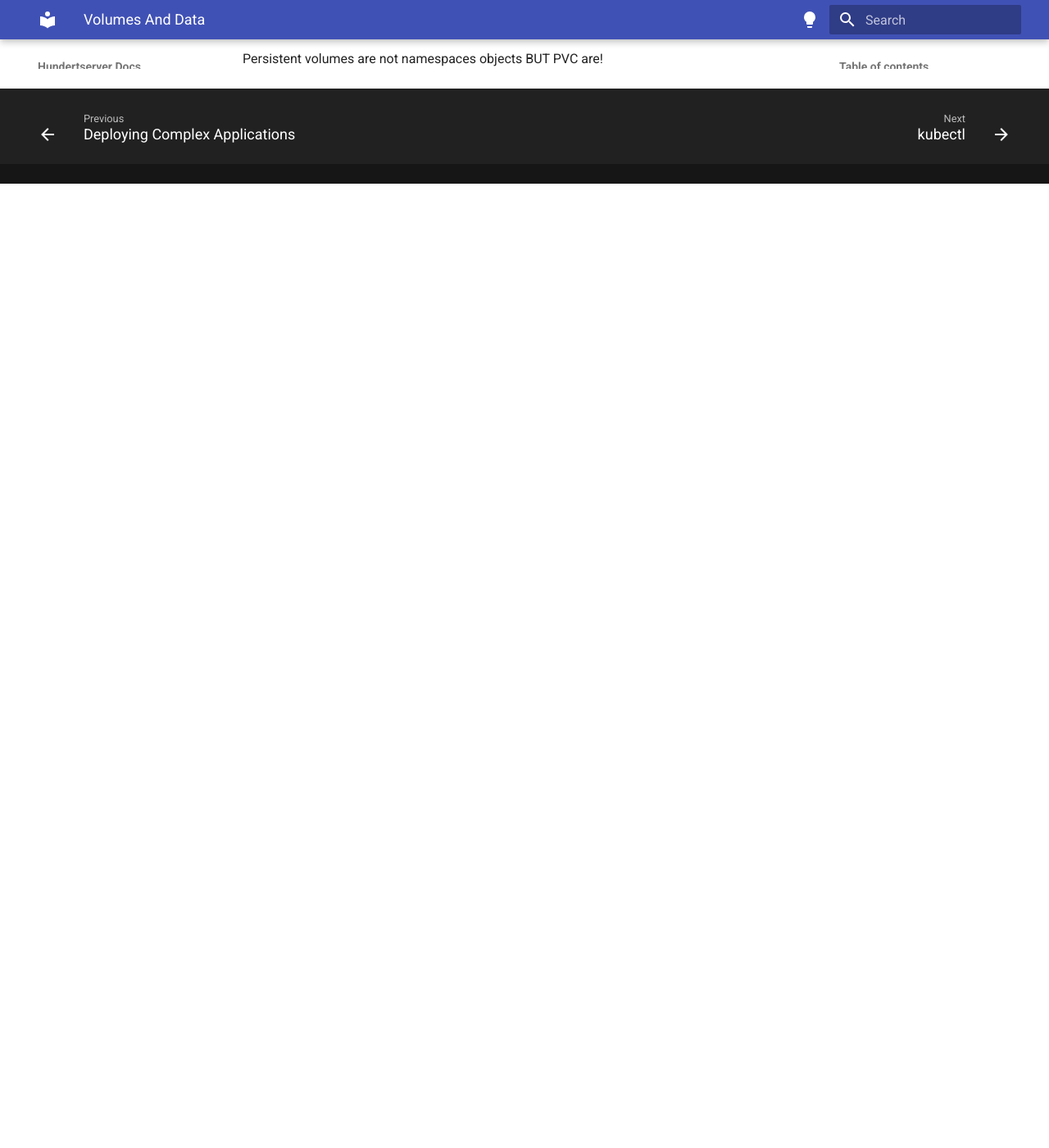
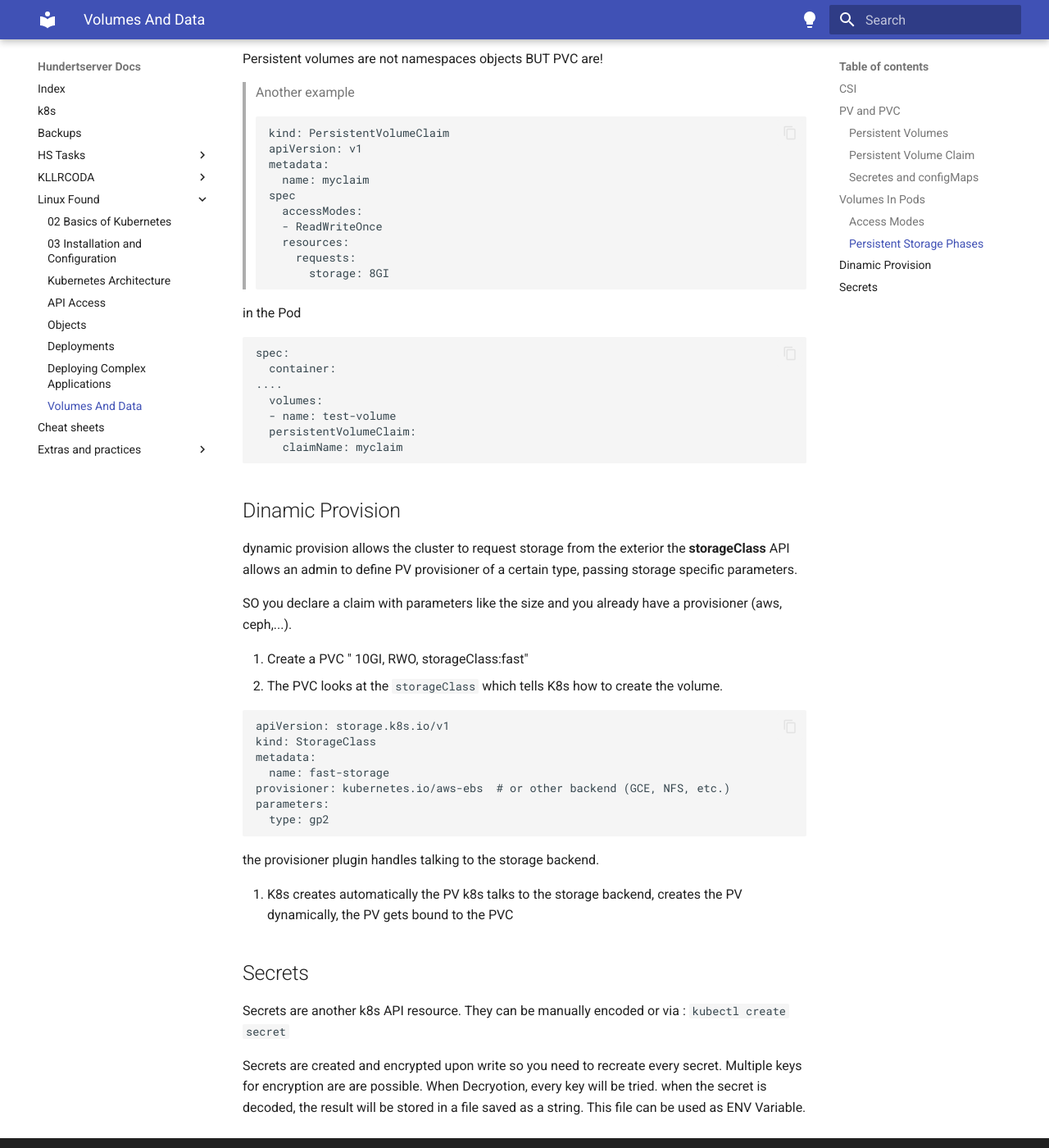
Before and after one commit to DeliaBarron/Kubernetes-Learning, an MkDocs documentation site: the page built from docs/Linux Found/09-Volumes-and-Data.md, in a window 1280 px wide and 1400 px high, scrolled down 3351 px. Shown: the whole window at 82% size. Built offline with MkDocs 1.6.1 and Material for MkDocs 9.7.7, drawn with Linux system fonts in a browser that asks for light colours; comment, search, counter and statistics services are not loaded; before the commit the page ends 3575 px from its top, so only the background shows below that.

Commit message:
18 junio 2025

````diff
--- a/docs/Linux Found/09-Volumes-and-Data.md
+++ b/docs/Linux Found/09-Volumes-and-Data.md
@@ -74,6 +74,7 @@ For each request by a Node, a `StorageClass` must be declare, otherwise the acce
 
 
 **Shared Volume Example**
+
 ```
 ...
 containers
@@ -122,3 +123,58 @@ The volume is unavailable to other pods unless it´s shared (`ReadWriteMany`)
 
 
   Persistent volumes are not namespaces objects BUT PVC are!
+
+  > Another example
+```
+kind: PersistentVolumeClaim
+apiVersion: v1
+metadata:
+  name: myclaim
+spec
+  accessModes:
+  - ReadWriteOnce
+  resources:
+    requests:
+      storage: 8GI
+```
+
+in the Pod
+```
+spec:
+  container:
+....
+  volumes:
+  - name: test-volume
+  persistentVolumeClaim:
+    claimName: myclaim
+```
+
+## Dinamic Provision
+dynamic provision allows the cluster to request storage from the exterior
+the **storageClass** API allows an admin to define PV provisioner of a certain type, passing storage specific parameters.
+
+SO you declare a claim with parameters like the size and you already have a provisioner (aws, ceph,...).
+
+1. Create a PVC  " 10GI, RWO, storageClass:fast"
+2. The PVC looks at the `storageClass`  which tells K8s how to create the volume.
+
+```
+apiVersion: storage.k8s.io/v1
+kind: StorageClass
+metadata:
+  name: fast-storage
+provisioner: kubernetes.io/aws-ebs  # or other backend (GCE, NFS, etc.)
+parameters:
+  type: gp2
+```
+the provisioner plugin handles talking to the storage backend.
+
+3. K8s creates automatically the PV
+k8s talks to the storage backend, creates the PV dynamically, the PV gets bound to the PVC
+
+## Secrets
+Secrets are another k8s API resource.
+They can be manually encoded or via : `kubectl create secret`
+
+Secrets are created and encrypted upon write so you need to recreate every secret.
+Multiple keys for encryption are are possible. When Decryotion, every key will be tried. when the secret is decoded, the result will be stored in a file saved as a string.  This file can be used as ENV Variable.
````
